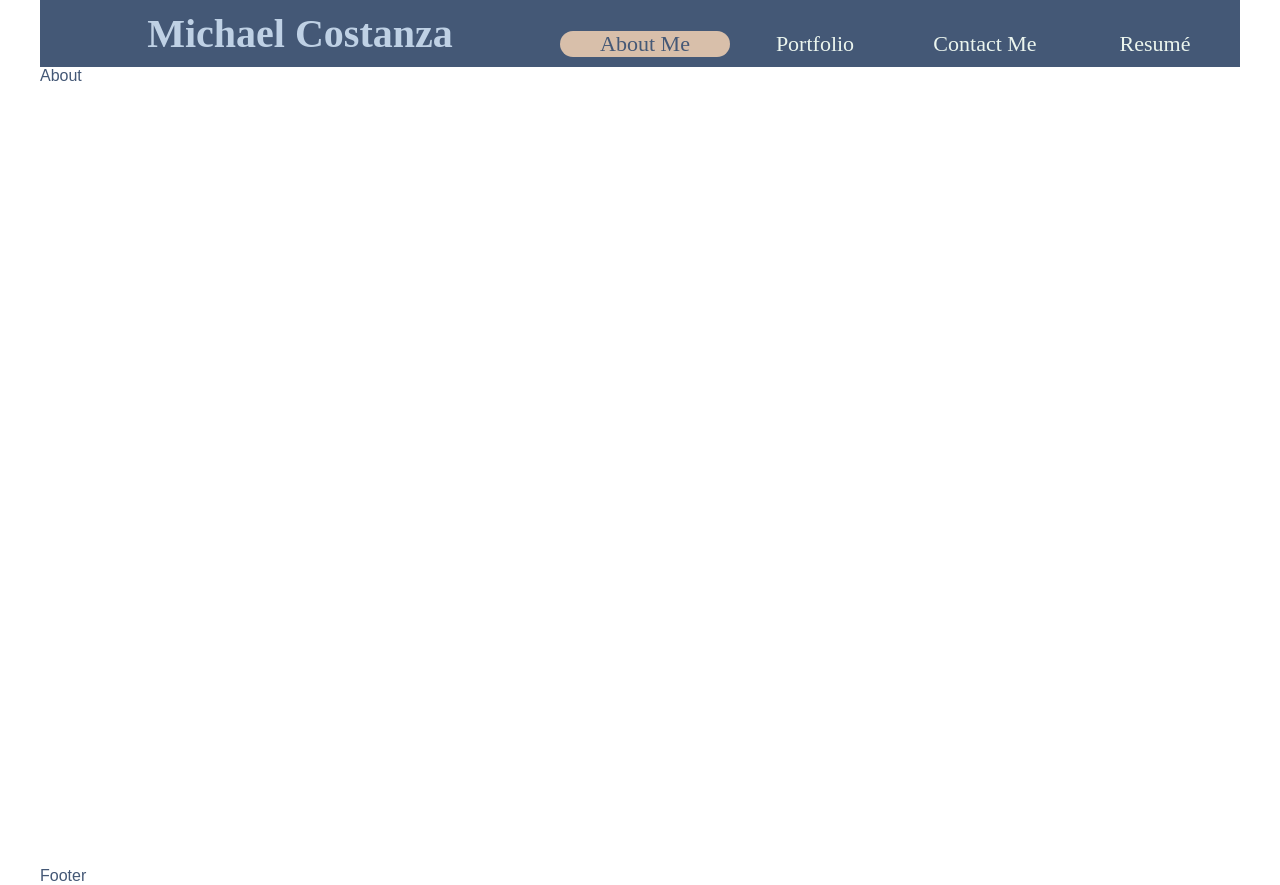
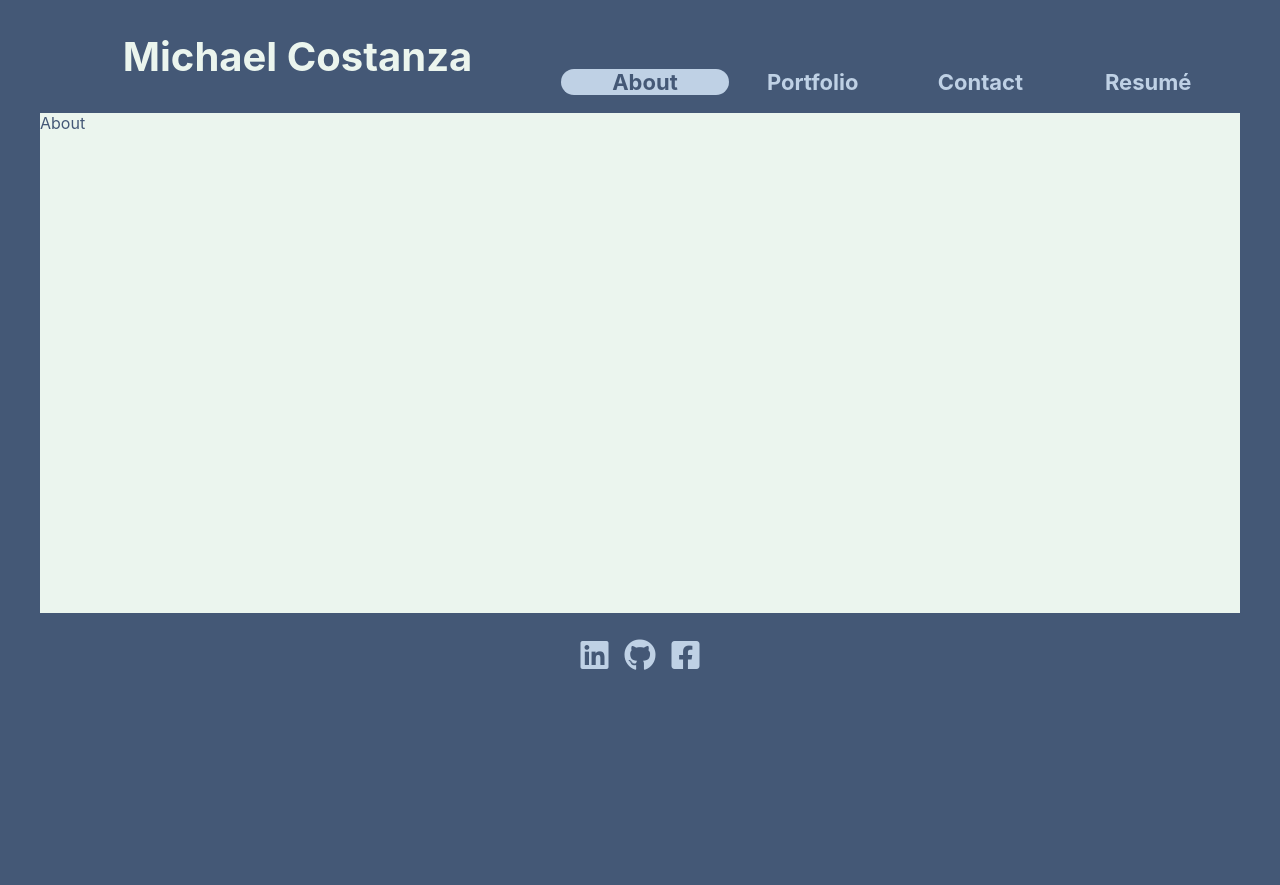
Before and after one commit to costanza13/react-portfolio, a React (Create React App) app: page / in a window 1280 px wide. After the commit the page ends 800 px from the top, so only its background shows below. Built offline with nearby package versions, Linux system fonts and the light colour scheme.

Commit message:
add footer component, links

```diff
--- a/public/index.html
+++ b/public/index.html
@@ -1,20 +1,24 @@
 <!DOCTYPE html>
 <html lang="en">
+
 <head>
   <meta charset="utf-8" />
   <link rel="icon" href="%PUBLIC_URL%/favicon.ico" />
   <meta name="viewport" content="width=device-width, initial-scale=1" />
   <meta name="theme-color" content="#000000" />
-    <meta
-      name="description"
-      content="Michael Costanza's web development projects, background, resumé and contact information."
-    />
+  <meta name="description"
+    content="Michael Costanza's web development projects, background, resumé and contact information." />
   <link rel="apple-touch-icon" href="%PUBLIC_URL%/logo192.png" />
   <link rel="manifest" href="%PUBLIC_URL%/manifest.json" />
+  <link rel="stylesheet" href="https://cdnjs.cloudflare.com/ajax/libs/font-awesome/5.15.4/css/all.min.css"
+    integrity="sha512-1ycn6IcaQQ40/MKBW2W4Rhis/DbILU74C1vSrLJxCq57o941Ym01SwNsOMqvEBFlcgUa6xLiPY/NS5R+E6ztJQ=="
+    crossorigin="anonymous" referrerpolicy="no-referrer" />
   <title>Michael Costanza's Protfolio</title>
 </head>
+
 <body>
   <noscript>You need to enable JavaScript to run this app.</noscript>
   <div id="root" class="container"></div>
 </body>
+
 </html>
--- a/src/components/Footer/index.js
+++ b/src/components/Footer/index.js
@@ -2,11 +2,13 @@ import React from 'react';
 
 function Footer() {
   return (
-    <div className="row">
-      <div className="col-12 text-center">
-        Footer
-      </div>
-    </div>
+    <footer>
+      <p>
+        <a href="https://www.linkedin.com/in/costanza/" rel="noreferrer" target="_blank"><i class="fab fa-linkedin fa-2x"></i></a>
+        <a href="https://github.com/costanza13" rel="noreferrer" target="_blank"><i className="fab fa-github fa-2x"></i></a>
+        <a href="https://www.facebook.com/michael.costanza" rel="noreferrer" target="_blank"><i class="fab fa-facebook-square fa-2x"></i></a>
+      </p>
+    </footer>
   )
 };
 
--- a/src/components/Navigation/index.js
+++ b/src/components/Navigation/index.js
@@ -9,9 +9,9 @@ const Navigation = (props) => {
   return (
     <nav>
       <ul>
-        <li className={`${currentSection === 'about' ? 'selected' : ''}`}><a href="#about" onClick={() => setCurrentSection('about')}>About Me</a></li>
+        <li className={`${currentSection === 'about' ? 'selected' : ''}`}><a href="#about" onClick={() => setCurrentSection('about')}>About</a></li>
         <li className={`${currentSection === 'portfolio' ? 'selected' : ''}`}><a href="#portfolio" onClick={() => setCurrentSection('portfolio')}>Portfolio</a></li>
-        <li className={`${currentSection === 'contact' ? 'selected' : ''}`}><a href="#contact" onClick={() => setCurrentSection('contact')}>Contact Me</a></li>
+        <li className={`${currentSection === 'contact' ? 'selected' : ''}`}><a href="#contact" onClick={() => setCurrentSection('contact')}>Contact</a></li>
         <li className={`${currentSection === 'resume' ? 'selected' : ''}`}><a href="#resume" onClick={() => setCurrentSection('resume')}>Resumé</a></li>
       </ul>
     </nav>
--- a/src/index.css
+++ b/src/index.css
@@ -1,14 +1,25 @@
 :root {
-  --highlight: #bfd1e5;
+  --highlight: #ebf5ee;
   --text-color-big: #445876;
   --text-color-normal: #445876;
   --bgcolor-light: #ebf5ee;
   --bgcolor-dark: #445876;
-  --font-headings: 'Averia Serif Libre', Didot;
-  --font-normal: 'Cairo', sans-serif;
+  /* --font-headings: 'Averia Serif Libre', Didot;
+  --font-normal: 'Cairo', sans-serif; */
+  --font-headings: -apple-system, BlinkMacSystemFont, 'Segoe UI', 'Roboto', 'Oxygen',
+  'Ubuntu', 'Cantarell', 'Fira Sans', 'Droid Sans', 'Helvetica Neue',
+  sans-serif;
+  --font-normal: -apple-system, BlinkMacSystemFont, 'Segoe UI', 'Roboto', 'Oxygen',
+  'Ubuntu', 'Cantarell', 'Fira Sans', 'Droid Sans', 'Helvetica Neue',
+  sans-serif;
 }
-/* desert sand #d8bfaa */
-/* middle red #db7f67 */
+/*
+--independence: #445876ff;
+--beau-blue: #bfd1e5ff;
+--mint-cream: #ebf5eeff;
+--desert-sand: #d8bfaaff;
+--middle-red: #db7f67ff;
+*/
 
 * {
   box-sizing: border-box;
@@ -18,7 +29,7 @@
 
 body {
   font-family: var(--font-normal);
-  background-color: var(--background-color-light);
+  background-color: var(--bgcolor-dark);
   color: var(--text-color-normal);
   max-width: 1200px;
   margin: 0;
@@ -36,19 +47,19 @@ code {
 }
 
 header {
+  align-items: center;
+  background-color: var(--bgcolor-dark);
+  color: #ebf5ee;
   display: flex;
   flex-wrap: wrap;
-  background-color: var(--bgcolor-dark);
-  /* border-radius: 20px 20px 0 0; */
-  color: var(--highlight);
   justify-content: space-between;
-  align-items: center;
+  padding: 0.5rem;
   width: 100%;
 }
 
 header h1 {
   flex-basis: 100%;
-  padding: 10px;
+  padding: 1.5rem;
   text-align: center;
   font-family: var(--font-headings);
   font-size: 40px;
@@ -76,21 +87,22 @@ nav ul li {
   border-radius: 16px;
   width: 100%;
   font-family: var(--font-headings);
-  font-size: calc(10px + 0.5vw);
-  padding: 0 1vw;
+  font-size: calc(14px + 0.5vw);
+  font-weight: bold;
+  padding: 1vw;
   margin: 0 1vw;
   text-align: center;
 }
 
 nav ul li a {
-  color: #ebf5ee;
+  color: #bfd1e5;
   text-decoration: none;
   display: inline-block;
   width: 100%;
 }
 
 nav ul li.selected {
-  background-color: #d8bfaa;
+  background-color: #bfd1e5;
 }
 
 nav ul li.selected a {
@@ -98,9 +110,10 @@ nav ul li.selected a {
 }
 
 main {
+  background-color: var(--bgcolor-light);
   display: flex;
   flex-direction: column;
-  min-height: 800px;  /* until we get some content in there */
+  min-height: 500px;  /* until we get some content in there */
   margin: 0 auto;
 }
 
@@ -269,7 +282,7 @@ footer {
   display: block;
   min-height: 40px;  /* until we get some content in there */
   background-color: var(--bgcolor-dark);
-  border-radius: 0 0 20px 20px;
+  /* border-radius: 0 0 20px 20px; */
   padding: 10px 20px;
 }
 
@@ -277,8 +290,20 @@ footer p {
   color: var(--bgcolor-light);
   font-family: var(--font-headings);
   font-style: italic;
-  padding: 20px;
-  text-align: right;
+  padding: 0.5rem;
+  text-align: center;
+}
+
+footer a i {
+  color: #bfd1e5;
+  padding: 0.5rem;
+  text-decoration: none;
+  vertical-align: middle;
+}
+
+footer a:hover i {
+  font-size: 2.5rem;
+  padding: 0.25rem;
 }
 
 /* modify the layout for ipad-sized screens */
```
Lines whose indentation alone changed are shown as unchanged.
